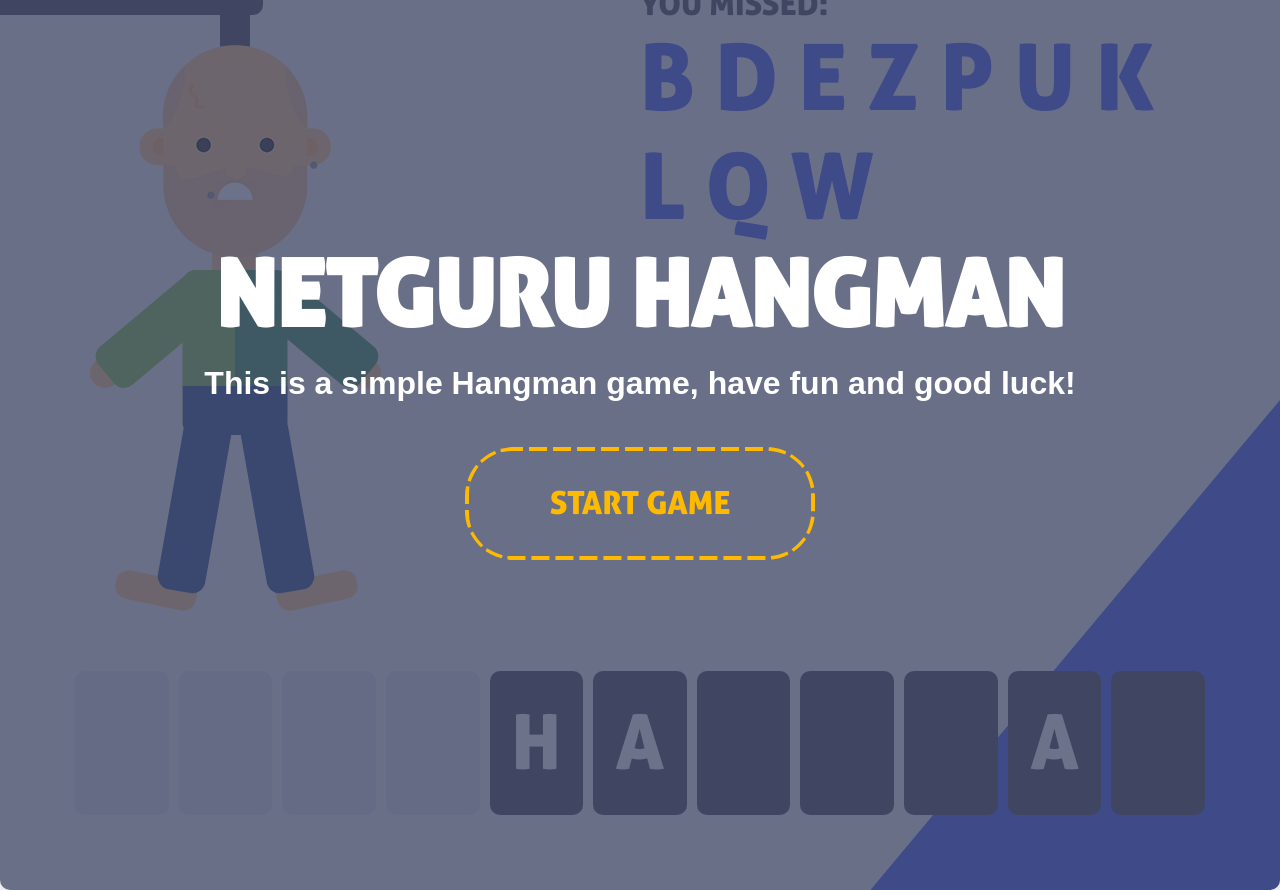
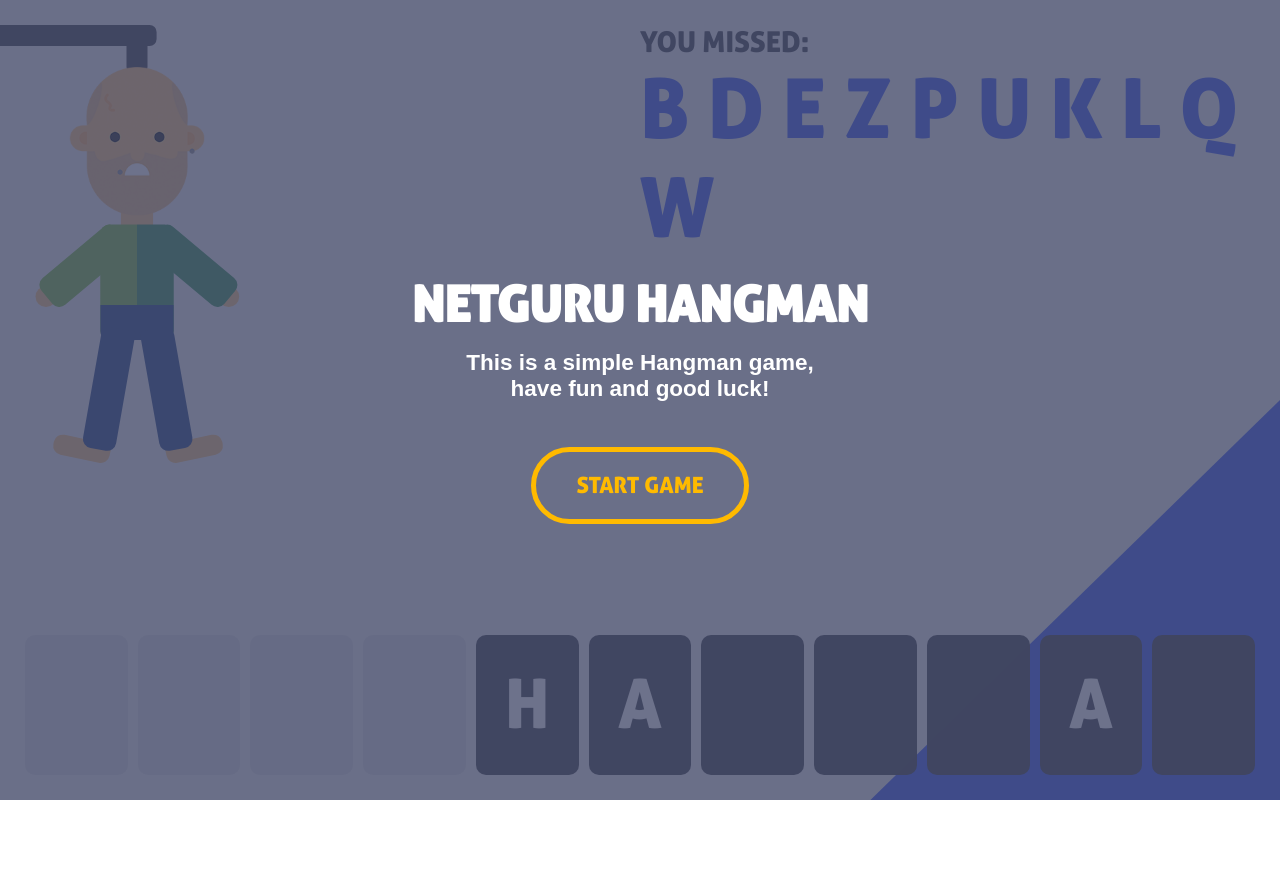
Before and after one commit to sitek94/netguru-hangman-task, a React (Create React App) app: page / in a window 1280 px wide. After the commit the page ends 800 px from the top, so only its background shows below. Built offline with nearby package versions, Linux system fonts and the light colour scheme; no server answers.

Commit message:
add media-queries

```diff
--- a/src/components/folk.scss
+++ b/src/components/folk.scss
@@ -1,6 +1,6 @@
+@import '../sass/media-queries.scss';
+
 .folk {
-  // VARIABLES
-
   // Z-index
   --head-z-index: 10;
   --neck-z-index: 1;
@@ -180,8 +180,19 @@
 
 // FOLK's CONTAINER
 .folk-container {
+  position: absolute;
+  top: var(--container-padding);
+  left: var(--container-padding);
   width: 320px;
   height: 626px;
+
+  @include respond(lg) {
+    transform: scale(0.7);
+    transform-origin: top left;
+  }
+  @include respond(md) {
+    transform: scale(0.6);
+  }
 }
 
 // BAR
--- a/src/components/layout.scss
+++ b/src/components/layout.scss
@@ -1,24 +1,25 @@
+@import '../sass/media-queries.scss';
+
 .layout {
   height: 100vh;
   display: flex;
   justify-content: center;
   align-items: center;
   background-color: var(--background-dark);
+}
 
 .container {
   width: 1687px;
   height: 980px;
   display: grid;
   grid-template-columns: 1fr 1fr;
-    grid-template-rows: auto 1fr;
-    row-gap: 60px;
-    justify-content: space-between;
+  grid-template-rows: 1fr 140px;
   background-color: var(--background-light);
-    padding: 75px;
+  padding: var(--container-padding);
   border-radius: 10px;
+  box-shadow: var(--box-shadow);
   position: relative;
   overflow: hidden;
-    box-shadow: var(--box-shadow);
 
   &::before {
     content: '';
@@ -29,5 +30,14 @@
     background-color: var(--blue-light);
     border-radius: 10px;
   }
+
+  @include respond(lg) {
+    height: 100%;
+    width: 100%;
+    border-radius: 0;
+
+    &::before {
+      border-radius: 0;
     }
   }
+}
--- a/src/components/modal.scss
+++ b/src/components/modal.scss
@@ -1,3 +1,5 @@
+@import '../sass/media-queries.scss';
+
 .modal {
   z-index: 1000;
   position: absolute;
@@ -18,7 +20,7 @@
   .description {
     margin-top: 15px;
     color: var(--white);
-    font-size: 32px;
+    font-size: 3.2rem;
     font-weight: bold;
     font-family: Arial, Helvetica, sans-serif;
   }
@@ -48,4 +50,21 @@
       box-shadow: var(--box-shadow);
     }
   }
+
+  @include respond(lg) {
+    .title {
+      font-size: 5.5rem;
+    }
+    .description {
+      max-width: 350px;
+      text-align: center;
+      font-size: 2.5rem;
+    }
+    .button {
+      font-size: 2.5rem;
+      padding: 20px 40px;
+      background-image: none;
+      border: 5px solid var(--gold);
+    }
+  }
 }
--- a/src/components/you-missed.scss
+++ b/src/components/you-missed.scss
@@ -1,4 +1,6 @@
 .you-missed {
+  grid-column: 2;
+
   .title {
     font-size: 3.2rem;
     color: var(--gray);
--- a/src/index.scss
+++ b/src/index.scss
@@ -1,3 +1,5 @@
+@import './sass/media-queries.scss';
+
 :root {
   --white: #fff;
   --gray: #53555d;
@@ -11,6 +13,11 @@
   --background-dark-rgb: 59, 65, 99;
 
   --box-shadow: 2px 3px 95px 0px rgba(0, 0, 0, 0.26);
+  --container-padding: 75px;
+
+  @include respond(lg) {
+    --container-padding: 25px;
+  }
 }
 
 * {
@@ -20,9 +27,20 @@
 }
 
 html {
+  box-sizing: border-box;
   font-family: 'AllerDisplay';
-  font-size: 10px;
-  box-sizing: border-box;
+
+  // 1 rem = 10px;
+  font-size: 62.5%;
+
+  @include respond(lg) {
+    // 1 rem = 9px
+    font-size: 56.25%;
+  }
+  @include respond(md) {
+    // 1 rem = 8px
+    font-size: 50%;
+  }
 }
 
 ::selection {
--- /dev/null
+++ b/src/sass/media-queries.scss
@@ -0,0 +1,8 @@
+@mixin respond($breakpoint) {
+  @if $breakpoint == md {
+      @media only screen and (max-width: 1024px) { @content };
+  }
+  @if $breakpoint == lg {
+      @media only screen and (max-width: 1366px) { @content };
+  }
+}
```
Lines whose indentation alone changed are shown as unchanged.
